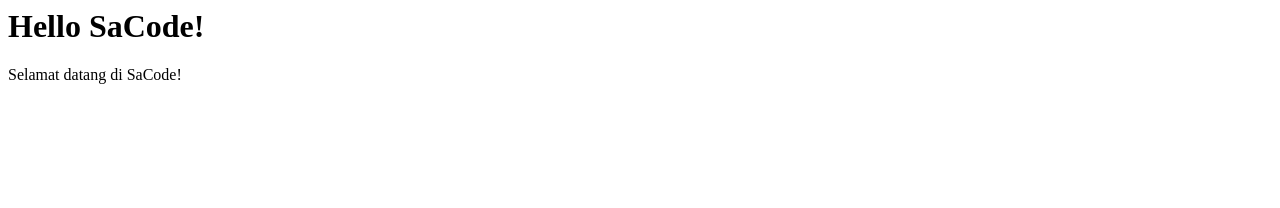
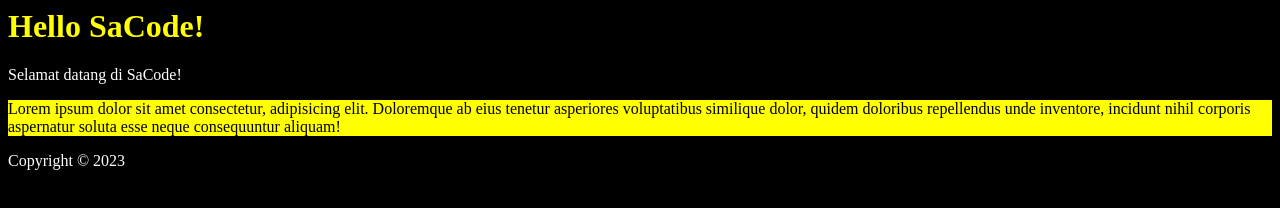
Before and after one commit to janzenfaidiban/sacode-laravel-day02, a plain HTML site: page index.html in a window 1280 px wide. Drawn offline with Linux system fonts and the light colour scheme.

Commit message:
Updated: index.html

```diff
--- a/index.html
+++ b/index.html
@@ -1,9 +1,30 @@
 <html>
     <head>
         <title>SaCode</title>
+
+        <style>
+            .bg-yellow {
+                background-color: yellow;
+            }
+            .text-yellow {
+                color: yellow;
+            }
+            .text-black {
+                color: black;
+            }
+        </style>
+
     </head>
-    <body>
-        <h1>Hello SaCode!</h1>
+    <body style="background-color: black; color:white;">
+
+        <h1 class="text-yellow">Hello SaCode!</h1>
         <p>Selamat datang di SaCode!</p>
+
+        <div class="bg-yellow">
+            <p class="text-black">Lorem ipsum dolor sit amet consectetur, adipisicing elit. Doloremque ab eius tenetur asperiores voluptatibus similique dolor, quidem doloribus repellendus unde inventore, incidunt nihil corporis aspernatur soluta esse neque consequuntur aliquam!</p>
+        </div>
+
+        <p>Copyright &copy; 2023</p>
+
     </body>
 </html>
```
